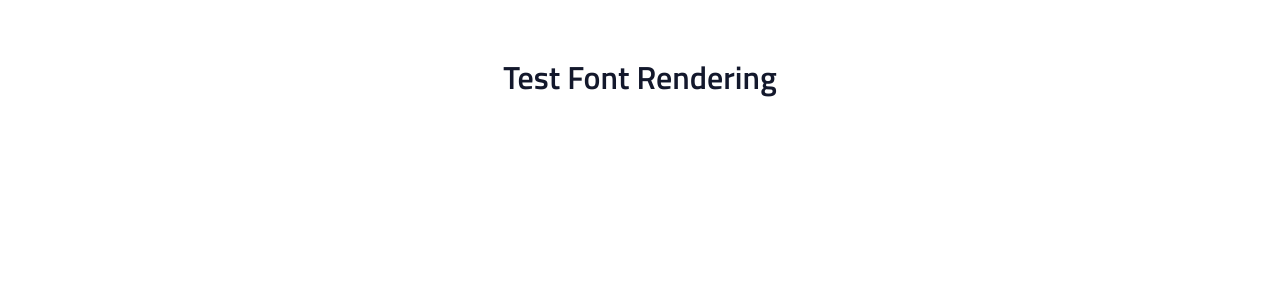
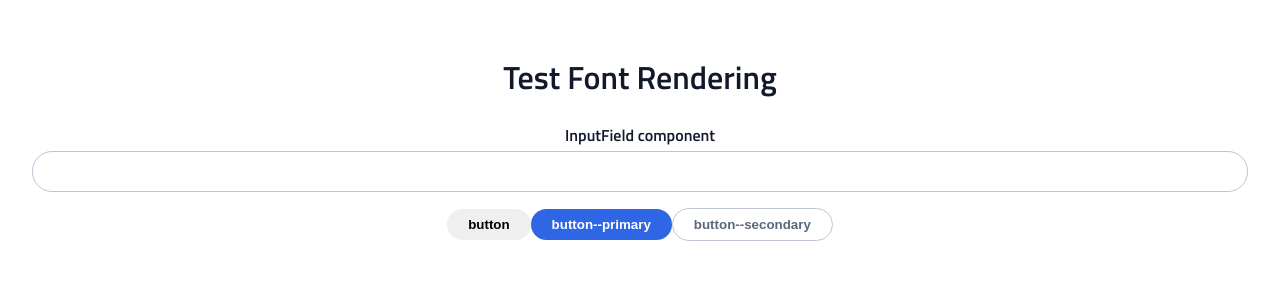
Before and after one commit to betty-alemayehu/InStock, a React (Vite) app: page / in a window 1280 px wide. Shown: the top 300 px of the page. Built offline with nearby package versions, Linux system fonts and the light colour scheme.

Commit message:
added stylized inputfield and buttons to components

```diff
--- a/src/App.jsx
+++ b/src/App.jsx
@@ -9,6 +9,10 @@ import InventoryDetails from "./pages/InventoryDetails/InventoryDetails";
 import InventoryEdit from "./pages/InventoryEdit/InventoryEdit";
 import InventoryAdd from "./pages/InventoryAdd/InventoryAdd";
 
+//test imports
+import InputField from "./components/InputField/InputField";
+import Button from "./components/Button/Button";
+
 function App() {
   return (
     <BrowserRouter
@@ -17,6 +21,9 @@ function App() {
       }}
     >
       <h1>Test Font Rendering</h1>
+      <InputField />
+      <Button />
+
       <Routes>
         <Route path="/" element={<Warehouses />} />
         <Route path="warehouses" element={<Warehouses />} />
--- /dev/null
+++ b/src/components/Button/Button.jsx
@@ -0,0 +1,13 @@
+import "./Button.scss";
+
+function Button() {
+  return (
+    <>
+      <button className="button">button</button>
+      <button className="button button--primary">button--primary</button>
+      <button className="button button--secondary">button--secondary</button>
+    </>
+  );
+}
+
+export default Button;
--- /dev/null
+++ b/src/components/Button/Button.scss
@@ -0,0 +1,25 @@
+@use "/src/styles/partials/variables" as *;
+@use "/src/styles/partials/mixins" as *;
+
+.button {
+  font-feature-settings: "liga" off, "clig" off;
+  align-self: stretch;
+  border-radius: 1.25rem; // 20px
+  gap: 0.625rem; // 10px
+  overflow: hidden;
+  padding: 0.5rem 1.3125rem; // 8px 21px
+  border: none;
+  cursor: pointer;
+  font-weight: $demi-600;
+
+  &--primary {
+    background-color: $Instock-Indigo;
+    color: $White;
+  }
+
+  &--secondary {
+    background-color: $White;
+    color: $Slate;
+    border: 0.0625rem solid $Cloud; // 1px
+  }
+}
--- /dev/null
+++ b/src/components/InputField/InputField.jsx
@@ -0,0 +1,17 @@
+import "./InputField.scss";
+
+// future props to add potentially: { label, name }
+
+function InputField() {
+  return (
+    <div className="input-field">
+      <label className="input-label">
+        InputField component
+        {/* //to do convert label, id, name to variable - potentially also className */}
+      </label>
+      <input type="text" id="name" name="name" className="input-control" />
+    </div>
+  );
+}
+
+export default InputField;
--- /dev/null
+++ b/src/components/InputField/InputField.scss
@@ -0,0 +1,33 @@
+@use "/src/styles/partials/variables" as *;
+@use "/src/styles/partials/mixins" as *;
+
+.input-field {
+  margin-bottom: 16px;
+}
+
+.input-label {
+  display: block;
+  font-feature-settings: "liga" off, "clig" off;
+  color: $Instock-Black;
+  font-weight: $demi-600;
+  margin-bottom: 0.25rem;
+}
+
+.input-control {
+  font-feature-settings: "liga" off, "clig" off;
+  border-radius: 1.25rem;
+  border: 0.0625rem solid $Cloud;
+  background-color: $White;
+  width: 100%;
+  color: $Slate;
+  font-weight: 400;
+  padding: 0.5rem 1rem;
+
+  @include tablet {
+    padding: 0.625rem 1.125rem;
+  }
+
+  @include desktop {
+    padding: 12px 20px;
+  }
+}
```
